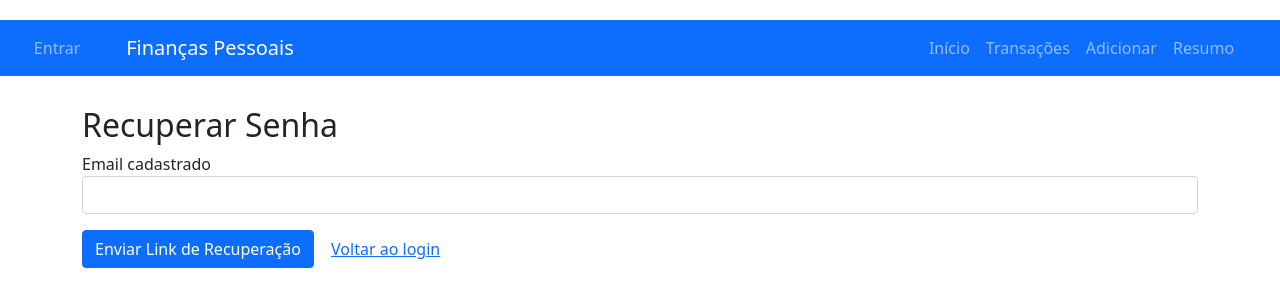
After one commit to Matheus153/flask-financas, a Flask app: page /recuperar-senha in a window 1280 px wide. The commit adds this page. Shown: the top 307 px of the page. Run offline with Flask 3, Linux system fonts and the light colour scheme.

Commit message:
Feat: adicionando autenticacao com e-mail e senha para acessar a plataforma

```diff
--- a/app/routes.py
+++ b/app/routes.py
@@ -1,12 +1,42 @@
-from flask import Blueprint, render_template, request, redirect, url_for, flash
-from app import db
-from app.models import Transacao, Categoria
+from functools import wraps
+from flask import Blueprint, abort, render_template, request, redirect, url_for, flash
+from app import db, login_manager, mail, API_KEY
+from app.models import Transacao, Categoria, User
 from datetime import datetime, timedelta
+from flask_login import login_user, logout_user, current_user, login_required
+from flask_mail import Message
+from firebase_admin import auth as firebase_auth
+import requests
+
 
 main_routes = Blueprint('main', __name__)
 
+# Configurar LoginManager
+login_manager.login_view = 'main.login'
+
+# Função para promover usuário a admin
+def make_admin(uid):
+    firebase_auth.set_custom_user_claims(uid, {'is_admin': True})
+
+def admin_required(func):
+    @wraps(func)
+    def decorated_view(*args, **kwargs):
+        if not current_user.is_admin:
+            abort(403)
+        return func(*args, **kwargs)
+    return decorated_view
+
+@main_routes.route('/admin')
+@login_required
+@admin_required
+def admin_panel():
+    # Exemplo: Listar todos usuários
+    users = firebase_auth.list_users().iterate_all()
+    return render_template('admin.html', users=users)
+
 # Rotas
 @main_routes.route('/')
+@login_required
 def index():
     # Resumo financeiro
     transacoes = Transacao.query.order_by(Transacao.data.desc()).limit(5).all()
@@ -21,12 +51,139 @@ def index():
                          receitas=receitas,
                          despesas=despesas)
 
+@main_routes.route('/login', methods=['GET', 'POST'])
+def login():
+    if request.method == 'POST':
+        email = request.form['email']
+        password = request.form['password']
+
+        # Configurações do Firebase
+        FIREBASE_API_KEY = API_KEY # Encontre no Firebase Console
+
+        # Endpoint de autenticação do Firebase
+        url = f"https://identitytoolkit.googleapis.com/v1/accounts:signInWithPassword?key={FIREBASE_API_KEY}"
+
+        payload = {
+            "email": email,
+            "password": password,
+            "returnSecureToken": True
+        }
+
+        try:
+            # Faz a requisição para a API do Firebase
+            response = requests.post(url, json=payload)
+            data = response.json()
+
+            if response.status_code == 200:
+                # Verifica o token JWT usando o Admin SDK
+                decoded_token = firebase_auth.verify_id_token(data['idToken'])
+                user_id = decoded_token['uid']
+
+                # Busca informações adicionais do usuário
+                user_record = firebase_auth.get_user(user_id)
+
+                # Cria o objeto User para o Flask-Login
+                user = User(uid=user_id, email=user_record.email, is_admin=False)
+                login_user(user)
+
+                flash('Login realizado com sucesso!', 'success')
+                return redirect(url_for('main.index'))
+
+            else:
+                # Trata erros comuns
+                error_msg = data.get('error', {}).get('message', 'Erro desconhecido')
+                if error_msg == "INVALID_PASSWORD":
+                    flash('Senha incorreta', 'danger')
+                elif error_msg == "EMAIL_NOT_FOUND":
+                    flash('Email não cadastrado', 'danger')
+                else:
+                    flash(f'Erro ao logar: {error_msg}', 'danger')
+
+        except Exception as e:
+            flash(f'Erro de conexão: {str(e)}', 'danger')
+
+    return render_template('login.html')
+
+@main_routes.route('/logout')
+@login_required
+def logout():
+    logout_user()
+    return redirect(url_for('main.index'))
+
+@main_routes.route('/cadastrar', methods=['GET', 'POST'])
+def cadastrar():
+    if request.method == 'POST':
+        email = request.form['email']
+        password = request.form['password']
+
+        if len(password) < 6:
+            flash('A senha deve ter pelo menos 6 caracteres', 'danger')
+            return redirect(url_for('main.cadastrar'))
+
+        try:
+            # Cria usuário no Firebase
+            user = firebase_auth.create_user(
+                email=email,
+                password=password
+            )
+            flash('Cadastro realizado com sucesso! Faça login.', 'success')
+            return redirect(url_for('main.login'))
+
+        except firebase_auth.EmailAlreadyExistsError:
+            flash('Este email já está cadastrado.', 'danger')
+        except Exception as e:
+            flash('Erro ao cadastrar: ' + str(e), 'danger')
+
+    return render_template('cadastrar.html')
+
+@main_routes.route('/recuperar-senha', methods=['GET', 'POST'])
+def recuperar_senha():
+    if request.method == 'POST':
+        email = request.form['email']
+
+        try:
+            # Gera link de redefinição
+            link = firebase_auth.generate_password_reset_link(email)
+
+            # Simulação de envio de email (implemente seu serviço de email aqui)
+            # print(f'Link de redefinição: {link}')
+
+            flash('Email de recuperação enviado! Verifique sua caixa postal.', 'success')
+
+            msg = Message(
+            'Redefinir Senha',
+            sender='flaskfinances@gmail.com',
+            recipients=[email]
+            )
+            msg.body = f'Clique para redefinir sua senha: {link}'
+            mail.send(msg)
+
+            return redirect(url_for('main.login'))
+
+        except firebase_auth.UserNotFoundError:
+            flash('Email não cadastrado.', 'danger')
+        except Exception as e:
+            flash('Erro ao enviar email: ' + str(e), 'danger')
+
+
+    return render_template('recuperar_senha.html')
+
+@login_manager.user_loader
+def load_user(user_id):
+    try:
+        user_record = firebase_auth.get_user(user_id)
+        return User(uid=user_record.uid, email=user_record.email)
+    except:
+        return None
+
 @main_routes.route('/transacoes')
+@login_required
 def listar_transacoes():
     transacoes = Transacao.query.order_by(Transacao.data.desc()).all()
     return render_template('transacoes.html', transacoes=transacoes)
 
 @main_routes.route('/adicionar', methods=['GET', 'POST'])
+@login_required
 def adicionar_transacao():
     categorias = Categoria.query.all()
 
@@ -54,6 +211,7 @@ def adicionar_transacao():
     return render_template('adicionar.html', categorias=categorias, datetime=datetime)
 
 @main_routes.route('/resumo')
+@login_required
 def resumo():
     # Agrupar por categoria
     resumo_categorias = db.session.query(
@@ -70,6 +228,7 @@ def resumo():
                          transacoes_recentes=transacoes_recentes)
 
 @main_routes.route('/editar/<int:id>', methods=['GET', 'POST'])
+@login_required
 def editar_transacao(id):
     transacao = Transacao.query.get_or_404(id)
     categorias = Categoria.query.all()
@@ -90,6 +249,7 @@ def editar_transacao(id):
                          categorias=categorias)
 
 @main_routes.route('/excluir/<int:id>')
+@login_required
 def excluir_transacao(id):
     transacao = Transacao.query.get_or_404(id)
     db.session.delete(transacao)
@@ -99,6 +259,7 @@ def excluir_transacao(id):
 
 # Rota para popular categorias iniciais (executar uma vez)
 @main_routes.route('/populate')
+@login_required
 def populate_categorias():
     categorias_padrao = [
         {'nome': 'Salário', 'tipo': 'receita'},
--- a/requirements.txt
+++ b/requirements.txt
@@ -3,6 +3,8 @@ click==8.1.8
 colorama==0.4.6
 Flask==3.1.0
 Flask-SQLAlchemy==3.1.1
+Flask-Login==0.6.3
+Flask-Mail==0.10.0
 greenlet==3.1.1
 itsdangerous==2.2.0
 Jinja2==3.1.6
@@ -10,3 +12,5 @@ MarkupSafe==3.0.2
 SQLAlchemy==2.0.40
 typing_extensions==4.13.0
 Werkzeug==3.1.3
+dotenv==0.9.9
+firebase-admin==6.7.0
--- a/run.py
+++ b/run.py
@@ -1,8 +1,10 @@
 from app import create_app
-from app.models import Categoria, Transacao
+from app.models import Categoria
 from app import db
 
 app = create_app()
+
+from app.routes import load_user
 
 if __name__ == '__main__':
     with app.app_context():
@@ -10,4 +12,5 @@ if __name__ == '__main__':
 
         if not Categoria.query.first():
             app.test_client().get('/populate')
+
     app.run(debug=True, port=3000)
--- a/templates/base.html
+++ b/templates/base.html
@@ -11,6 +11,18 @@
 
 <body>
     <nav class="navbar navbar-expand-lg navbar-dark bg-primary">
+        <div class="navbar-nav ms-auto">
+            {% if current_user.is_authenticated %}
+            <span class="nav-item nav-link">Olá, {{ current_user.email }}</span>
+            {% if current_user.is_admin %}
+            <a class="nav-link" href="{{ url_for('main.admin_panel') }}">Admin</a>
+            {% endif %}
+            <a class="nav-link" href="{{ url_for('main.logout') }}">Sair</a>
+            {% else %}
+            <a class="nav-link" href="{{ url_for('main.login') }}">Entrar</a>
+            {% endif %}
+        </div>
+
         <div class="container">
             <a class="navbar-brand" href="{{ url_for('main.index') }}">Finanças Pessoais</a>
             <div class="navbar-nav">
--- /dev/null
+++ b/templates/recuperar_senha.html
@@ -0,0 +1,13 @@
+{% extends "base.html" %}
+
+{% block content %}
+<h2>Recuperar Senha</h2>
+<form method="POST">
+    <div class="mb-3">
+        <label>Email cadastrado</label>
+        <input type="email" name="email" class="form-control" required>
+    </div>
+    <button type="submit" class="btn btn-primary">Enviar Link de Recuperação</button>
+    <a href="{{ url_for('main.login') }}" class="btn btn-link">Voltar ao login</a>
+</form>
+{% endblock %}
```
Also changed, not shown: app/__init__.py (+35 -1 lines), app/models.py (+7 -0 lines), templates/admin.html (added, +25 -0 lines), templates/cadastrar.html (added, +17 -0 lines), templates/login.html (added, +20 -0 lines), 1 other file.
